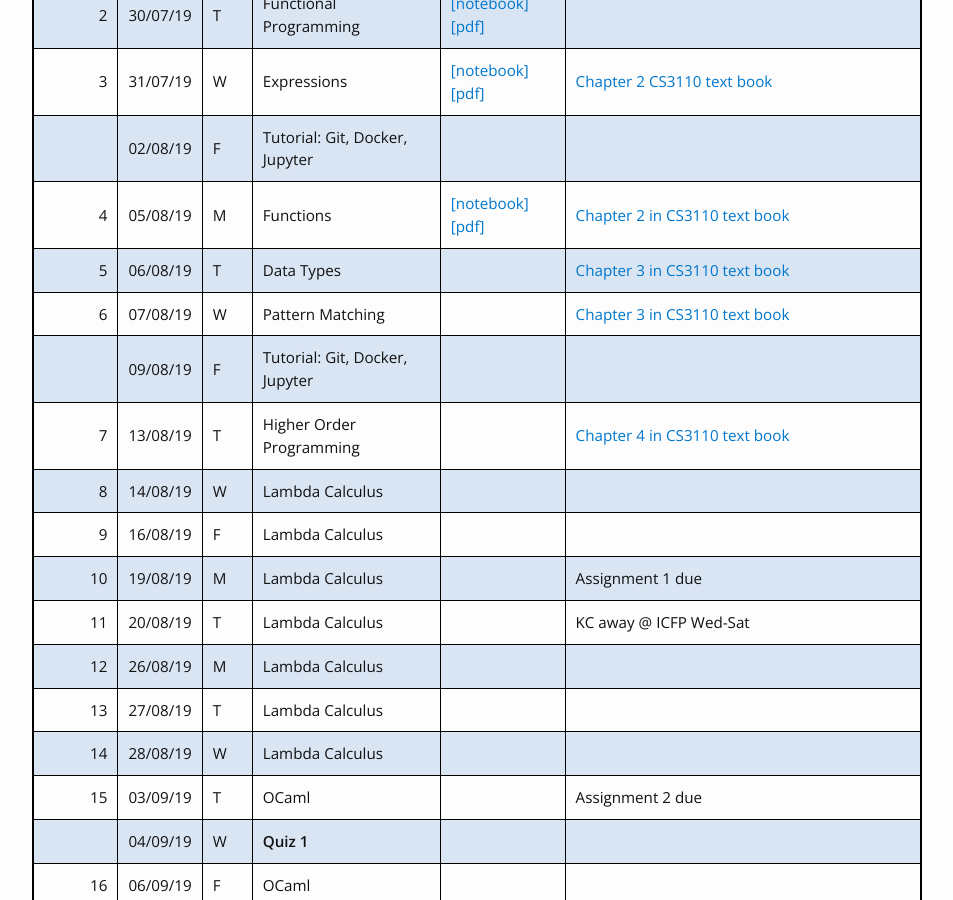
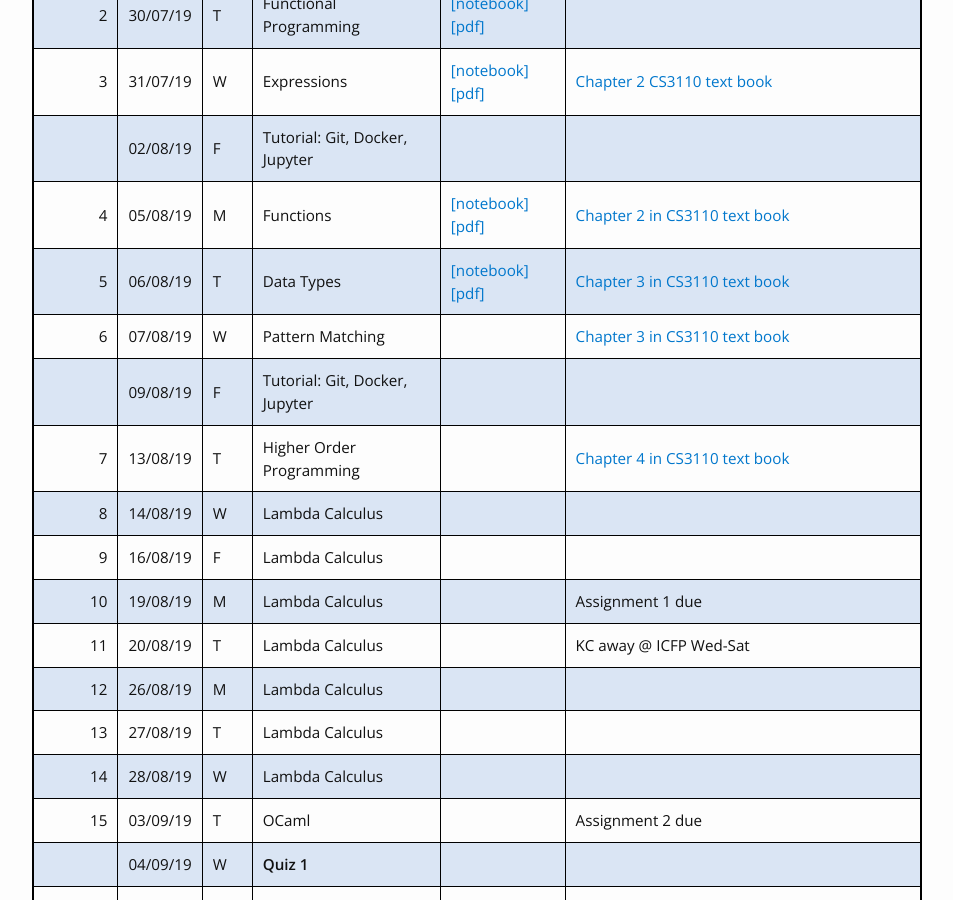
Before and after one commit to kayceesrk/cs3100_m20, a Jekyll site: the page built from schedule.md, in a window 1280 px wide and 900 px high, scrolled down 346 px. Shown: the whole window, without its empty margins (163-1116 px from the left). Built offline with Jekyll 4.4.1, drawn with Linux system fonts in a browser that asks for light colours; nearby versions of some CDN libraries.

Commit message:
Added lec5.pdf

```diff
--- a/schedule.md
+++ b/schedule.md
@@ -16,7 +16,7 @@
 | 3|31/07/19|W|Expressions| [\[notebook\]](https://github.com/kayceesrk/cs3100_f19/blob/gh-pages/lectures/lec3/lec3.ipynb) [\[pdf\]]({{site.baseurl}}/lectures/lec3/lec3.pdf) | [Chapter 2 CS3110 text book](http://www.cs.cornell.edu/courses/cs3110/2019sp/textbook/basics/intro.html) |
 |  |02/08/19|F|Tutorial: Git, Docker, Jupyter|||
 | 4|05/08/19|M|Functions| [\[notebook\]](https://github.com/kayceesrk/cs3100_f19/blob/gh-pages/lectures/lec4/lec4.ipynb) [\[pdf\]]({{site.baseurl}}/lectures/lec4/lec4.pdf) |[Chapter 2 in CS3110 text book](http://www.cs.cornell.edu/courses/cs3110/2019sp/textbook/basics/intro.html)|
-| 5|06/08/19|T|Data Types| | [Chapter 3 in CS3110 text book](http://www.cs.cornell.edu/courses/cs3110/2019sp/textbook/data/intro.html) |
+| 5|06/08/19|T|Data Types| [\[notebook\]](https://github.com/kayceesrk/cs3100_f19/blob/gh-pages/lectures/lec5/lec5.ipynb) [\[pdf\]]({{site.baseurl}}/lectures/lec5/lec5.pdf) | [Chapter 3 in CS3110 text book](http://www.cs.cornell.edu/courses/cs3110/2019sp/textbook/data/intro.html) |
 | 6|07/08/19|W|Pattern Matching| | [Chapter 3 in CS3110 text book](http://www.cs.cornell.edu/courses/cs3110/2019sp/textbook/data/intro.html) |
 |  |09/08/19|F|Tutorial: Git, Docker, Jupyter|||
 | 7|13/08/19|T|Higher Order Programming| | [Chapter 4 in CS3110 text book](http://www.cs.cornell.edu/courses/cs3110/2019sp/textbook/hop/intro.html) |
```
Also changed, not shown: 2 other files.
